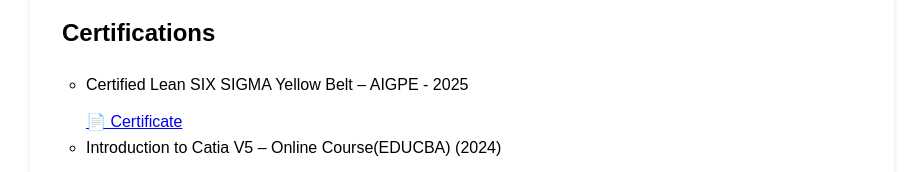
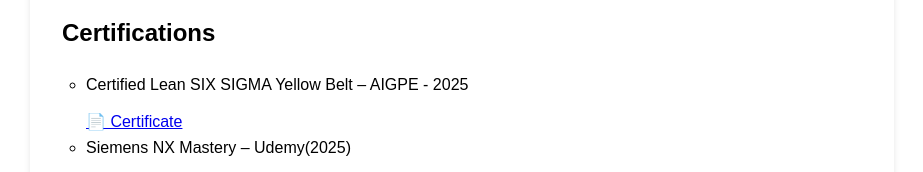
Before and after one commit to Kar77m/kareem-portfolio, a plain HTML site: page index.html in a window 1280 px wide. Shown: the part 1020-1192 px from the top of the page, without its empty margins (178-1101 px from the left). Drawn offline with nearby package versions, Linux system fonts and the light colour scheme.

Commit message:
Add files via upload

```diff
--- a/index.html
+++ b/index.html
@@ -47,6 +47,7 @@
   <h2>Certifications</h2>
   <ul class="certifications-list">
     <li>Certified Lean SIX SIGMA Yellow Belt – AIGPE - 2025</li><a href="LEAN SIX SIGMA KAREEM PASHA.pdf" download class="Certificate-button">📄 Certificate</a>
+    <li>Siemens NX Mastery – Udemy(2025)</li><a href="Siemens NX mastery.pdf" download class="Certificate-button">📄 Certificate</a>
     <li>Introduction to Catia V5 – Online Course(EDUCBA) (2024)</li><a href="CATIA V5 certificate.pdf" download class="Certificate-button">📄 Certificate</a>
     <li>Microsoft excel beginner to Advanced – Online Course(UDEMY) (2025)</li><a href="Microsoft excel beginner to Advanced completion certificate_Kareem Pasha.pdf" download class="Certificate-button">📄 Certificate</a>
     <li>Geometric Dimentioning and Tolerencing – Udemy(2025)</li><a href="GD&T Kareem Pasha.pdf" download class="Certificate-button">📄 Certificate</a>
```
Also changed, not shown: 3 other files.
